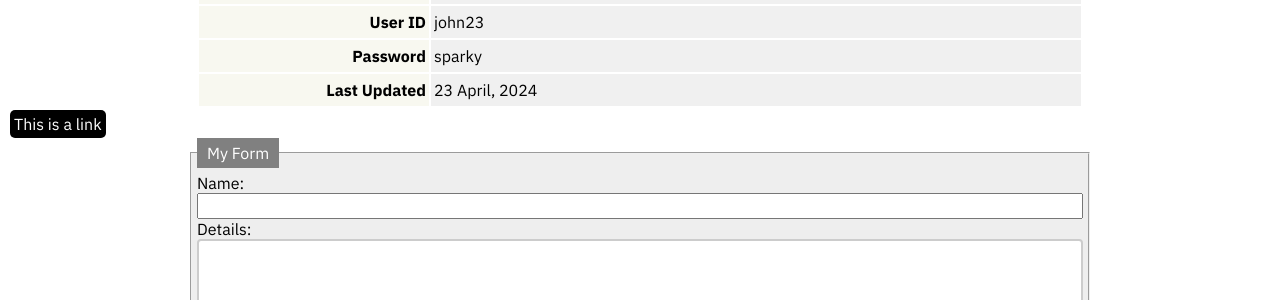
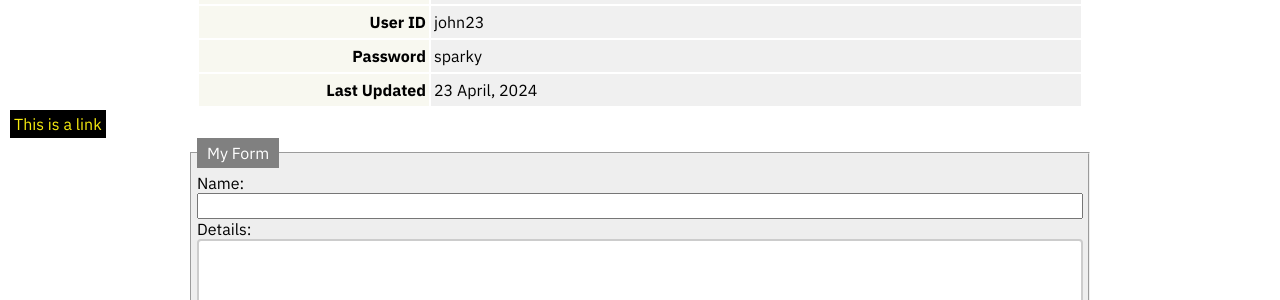
Before and after one commit to gothamgo/demo, a Jekyll site: the page built from index.html, in a window 1280 px wide. Shown: the part 368-668 px from the top of the page. Built offline with Jekyll 4.4.1, drawn with Linux system fonts in a browser that asks for light colours.

Commit message:
Update link_button.html

```diff
--- a/_includes/link_button.html
+++ b/_includes/link_button.html
@@ -1,12 +1,11 @@
 <style>
   a.button:link, a.button:visited {
     background-color: black;
-    color: white;
+    color: #F7EC0F; /* yellow */
     padding: 4px;
     text-align: center;
     text-decoration: none;
     display: inline-block;
-    border-radius: 5px;
   }
 
   a.button:hover, a.button:active {
```
